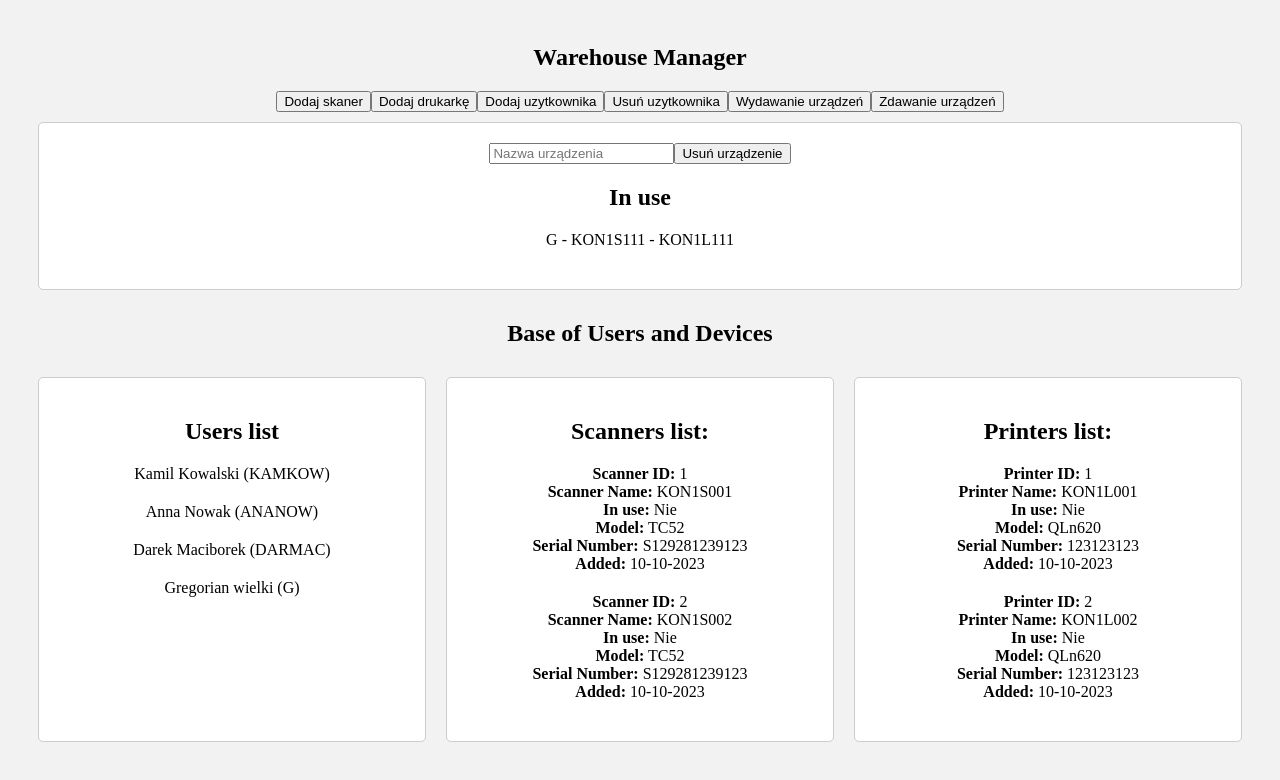
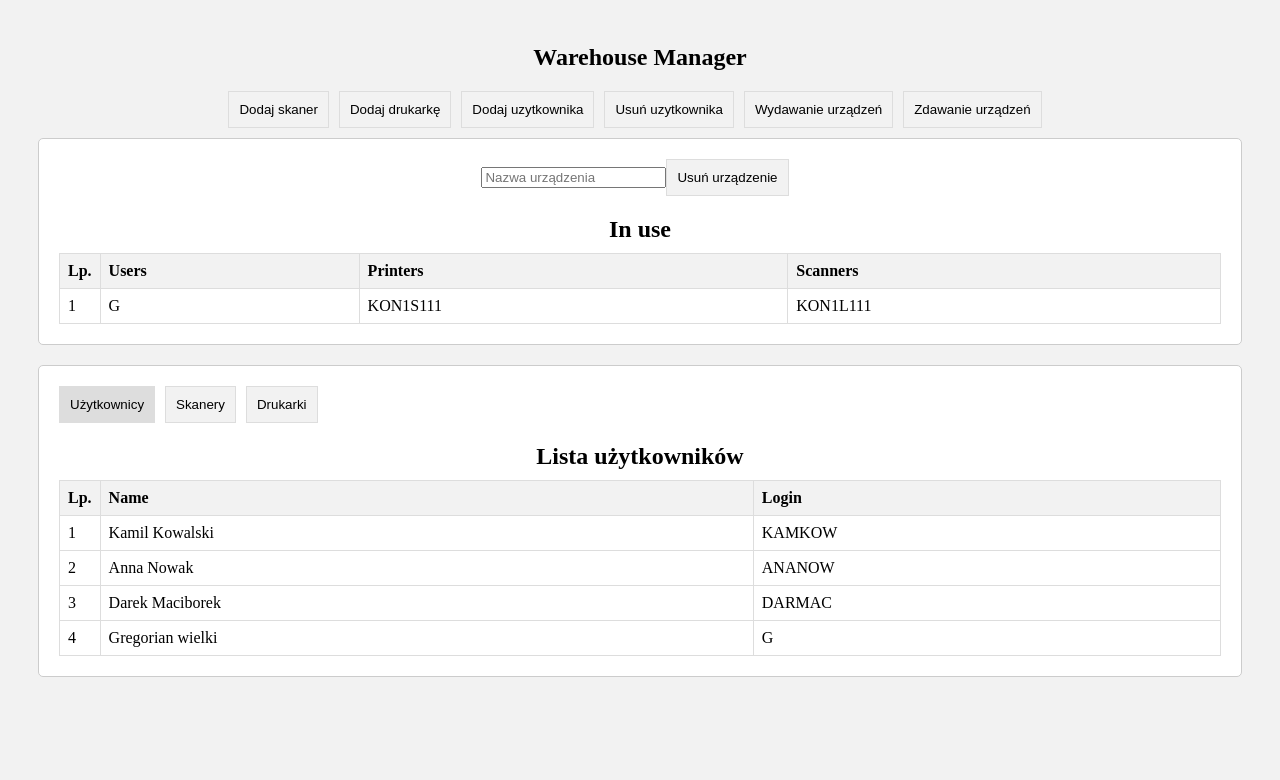
Before and after one commit to ErykFryderyk/equipment-management, a Vue app: page / in a window 1280 px wide. Shown: the top 780 px of the page. Built offline with nearby package versions, Linux system fonts and the light colour scheme.

Commit message:
created tab element and tables for display elements

```diff
--- a/src/App.vue
+++ b/src/App.vue
@@ -1,16 +1,8 @@
 <template>
   <div class="app-container">
-    <Modal
-      v-show="isModalActive"
-      @pass-event="toggleModal"
-      :component="currentComponent"
-      @updateData="handleUpdateData"
-      @updateScanner="handleUpdateScanner"
-      @updatePrinter="handleUpdatePrinter"
-      @updateUsersList="handleUpdateUsers"
-      @assignDevicesToUser="handleUpdateAssignedDevices"
-      @returnDevices="returnDevices"
-    />
+    <Modal v-show="isModalActive" @pass-event="toggleModal" :component="currentComponent" @updateData="handleUpdateData"
+      @updateScanner="handleUpdateScanner" @updatePrinter="handleUpdatePrinter" @updateUsersList="handleUpdateUsers"
+      @assignDevicesToUser="handleUpdateAssignedDevices" @returnDevices="returnDevices" />
     <h1>Warehouse Manager</h1>
     <button @click="toggleModal('AddNewScanner')">Dodaj skaner</button>
     <button @click="toggleModal('AddNewPrinter')">Dodaj drukarkę</button>
@@ -24,44 +16,108 @@
         <button @click="removePrinter(deviceToDelete)">Usuń urządzenie</button>
         <!-- LISTA Z UŻYTKOWIKAMI KTÓRZY MAJĄ JUZ PRZYSPISANE URZĄDZENIA -->
         <h2>In use</h2>
-        <h3 v-if="userWithDevices > 0">--brak--</h3>
-        <ul>
-          <li v-for="element in usersWithDevices" :key="element.userID">
-            {{ element.login }} - {{ element.assignedScanner }} - {{ element.assignedPrinter }}
-          </li>
-        </ul>
+        <div>
+          <table>
+            <thead>
+              <tr>
+                <th style="width:20px">Lp.</th>
+                <th>Users</th>
+                <th>Printers</th>
+                <th>Scanners</th>
+              </tr>
+            </thead>
+            <tbody>
+              <tr v-for="(element, index) in usersWithDevices" :key="index">
+                <td>{{ index + 1 }}</td>
+                <td>{{ element.login }}</td>
+                <td>{{ element.assignedScanner }}</td>
+                <td>{{ element.assignedPrinter }}</td>
+              </tr>
+            </tbody>
+          </table>
+        </div>
       </div>
+
     </div>
-    <h2>Base of Users and Devices</h2>
     <div class="main-list">
       <div class="lists">
-        <DevicesList :users="users" :msg="'Users list'" />
-      </div>
-      <div class="lists">
-        <h2>Scanners list:</h2>
-        <ul>
-          <li v-for="scanner in scanners" :key="scanner.scannerID">
-            <b>Scanner ID:</b> {{ scanner.scannerID }}<br>
-            <b>Scanner Name:</b> {{ scanner.scannerName }}<br>
-            <b>In use:</b> {{ scanner.isInUse ? 'Tak' : 'Nie' }}<br>
-            <b>Model:</b> {{ scanner.model }}<br>
-            <b>Serial Number:</b> {{ scanner.serialNumber }}<br>
-            <b>Added:</b> {{ scanner.date }}
-          </li>
-        </ul>
-      </div>
-      <div class="lists">
-        <h2>Printers list:</h2>
-        <ul>
-          <li v-for="printer in printers" :key="printer.printerID">
-            <b>Printer ID:</b> {{ printer.printerID }}<br>
-            <b>Printer Name:</b> {{ printer.printerName }}<br>
-            <b>In use:</b> {{ printer.isInUse ? 'Tak' : 'Nie' }}<br>
-            <b>Model:</b> {{ printer.model }}<br>
-            <b>Serial Number:</b> {{ printer.serialNumber }}<br>
-            <b>Added:</b> {{ printer.date }}
-          </li>
-        </ul>
+        <div class="tabs">
+          <button @click="activeTab = 'users'" :class="{ 'active': activeTab === 'users' }">Użytkownicy</button>
+          <button @click="activeTab = 'scanners'" :class="{ 'active': activeTab === 'scanners' }">Skanery</button>
+          <button @click="activeTab = 'printers'" :class="{ 'active': activeTab === 'printers' }">Drukarki</button>
+        </div>
+
+        <div v-if="activeTab === 'users'">
+          <h2>Lista użytkowników</h2>
+          <table>
+            <thead>
+              <tr>
+                <th style="width:20px">Lp.</th>
+                <th>Name</th>
+                <th>Login</th>
+              </tr>
+            </thead>
+            <tbody>
+              <tr v-for="(user, index) in users" :key="index">
+                <td>{{ index + 1 }}</td>
+                <td>{{ user.name }}</td>
+                <td>{{ user.login }}</td>
+              </tr>
+            </tbody>
+          </table>
+        </div>
+
+        <div v-if="activeTab === 'scanners'">
+          <h2>Lista skanerów</h2>
+          <table>
+            <thead>
+              <tr>
+                <th style="width:20px">Lp.</th>
+                <th>Name</th>
+                <th>Model</th>
+                <th>Serial Number</th>
+                <th>Added</th>
+                <th>In Use</th>
+              </tr>
+            </thead>
+            <tbody>
+              <tr v-for="(scanner, index) in scanners" :key="index">
+                <td>{{ index + 1 }}</td>
+                <td>{{ scanner.scannerName }}</td>
+                <td>{{ scanner.model }}</td>
+                <td>{{ scanner.serialNumber }}</td>
+                <td>{{ scanner.date }}</td>
+                <td>{{ scanner.isInUse }}</td>
+              </tr>
+            </tbody>
+          </table>
+        </div>
+
+        <div v-if="activeTab === 'printers'">
+          <h2>Lista drukarek</h2>
+          <table>
+            <thead>
+              <tr>
+                <th style="width:20px">Lp.</th>
+                <th>Name</th>
+                <th>Model</th>
+                <th>Serial Number</th>
+                <th>Added</th>
+                <th>In Use</th>
+              </tr>
+            </thead>
+            <tbody>
+              <tr v-for="(printer, index) in printers" :key="index">
+                <td>{{ index + 1 }}</td>
+                <td>{{ printer.printerName }}</td>
+                <td>{{ printer.model }}</td>
+                <td>{{ printer.serialNumber }}</td>
+                <td>{{ printer.date }}</td>
+                <td>{{ printer.isInUse }}</td>
+              </tr>
+            </tbody>
+          </table>
+        </div>
       </div>
     </div>
   </div>
@@ -78,6 +134,21 @@ export default {
   },
   data() {
     return {
+      //Testowa tabela do zakładek
+      activeTab: 'users',
+      users: ['User 1', 'User 2', 'User 3'],
+      scanners: ['Scanner 1', 'Scanner 2', 'Scanner 3'],
+      printers: ['Printer 1', 'Printer 2', 'Printer 3'],
+
+
+      //testowa tabela
+      tableData: [
+        { user: 'User 1', printer: 'Printer 1', scanner: 'Scanner 1' },
+        { user: 'User 2', printer: 'Printer 2', scanner: 'Scanner 2' },
+        { user: 'User 3', printer: 'Printer 3', scanner: 'Scanner 3' },
+        // Dodaj więcej danych według potrzeb
+      ],
+
       userLogin: null, // Pole formularza - login użytkownika
       selectedScanner: null, // Pole formularza - wybrany skaner
       selectedPrinter: null, // Pole formularza - wybrana drukarka
@@ -189,7 +260,7 @@ export default {
       this.existingUser = data;
       this.removeUserByLogin();
     },
-    handleUpdateAssignedDevices(data){
+    handleUpdateAssignedDevices(data) {
       this.userLogin = data.userLogin;
       this.selectedScanner = data.selectedScanner;
       this.selectedPrinter = data.selectedPrinter;
@@ -235,7 +306,7 @@ export default {
           isInUse: false,
           model: this.newScanner.model,
           serialNumber: this.newScanner.serialNumber,
-          date: `${String(new Date().getDate()).padStart(2, '0')}-${String(new Date().getMonth()+1).padStart(2, '0')}-${new Date().getFullYear()}`,
+          date: `${String(new Date().getDate()).padStart(2, '0')}-${String(new Date().getMonth() + 1).padStart(2, '0')}-${new Date().getFullYear()}`,
         });
         // Resetowanie danych z formularza
         this.newScanner.scannerName = '';
@@ -278,7 +349,7 @@ export default {
           isInUse: false,
           model: this.newPrinter.model,
           serialNumber: this.newPrinter.serialNumber,
-          date: `${String(new Date().getDate()).padStart(2, '0')}-${String(new Date().getMonth()+1).padStart(2, '0')}-${new Date().getFullYear()}`,
+          date: `${String(new Date().getDate()).padStart(2, '0')}-${String(new Date().getMonth() + 1).padStart(2, '0')}-${new Date().getFullYear()}`,
         });
         // Resetowanie danych z formularza
         this.newPrinter.printerName = '';
@@ -334,7 +405,7 @@ export default {
     isScannerNameExists(scannerName) {
       return this.scanners.some(scanner => scanner.scannerName === scannerName);
     },
-    toggleModal(componentName){
+    toggleModal(componentName) {
       this.isModalActive = !this.isModalActive;
       this.currentComponent = componentName;
     }
@@ -343,6 +414,55 @@ export default {
 </script>
 
 <style lang="scss">
+/* Dodaj stylizację zakładek i treści według potrzeb */
+.tabs {
+  display: flex;
+}
+
+button {
+  cursor: pointer;
+  padding: 10px;
+  margin-right: 10px;
+  border: 1px solid #ddd;
+  background-color: #f2f2f2;
+}
+
+button.active {
+  background-color: #ddd;
+}
+
+h2 {
+  margin-bottom: 10px;
+}
+
+ul {
+  list-style: none;
+  padding: 0;
+}
+
+li {
+  margin-bottom: 5px;
+}
+
+
+
+/* Dodaj stylizację według potrzeb */
+table {
+  width: 100%;
+  border-collapse: collapse;
+}
+
+th,
+td {
+  border: 1px solid #ddd;
+  padding: 8px;
+  text-align: left;
+}
+
+th {
+  background-color: #f2f2f2;
+}
+
 body {
   background-color: #f2f2f2;
 }
```
